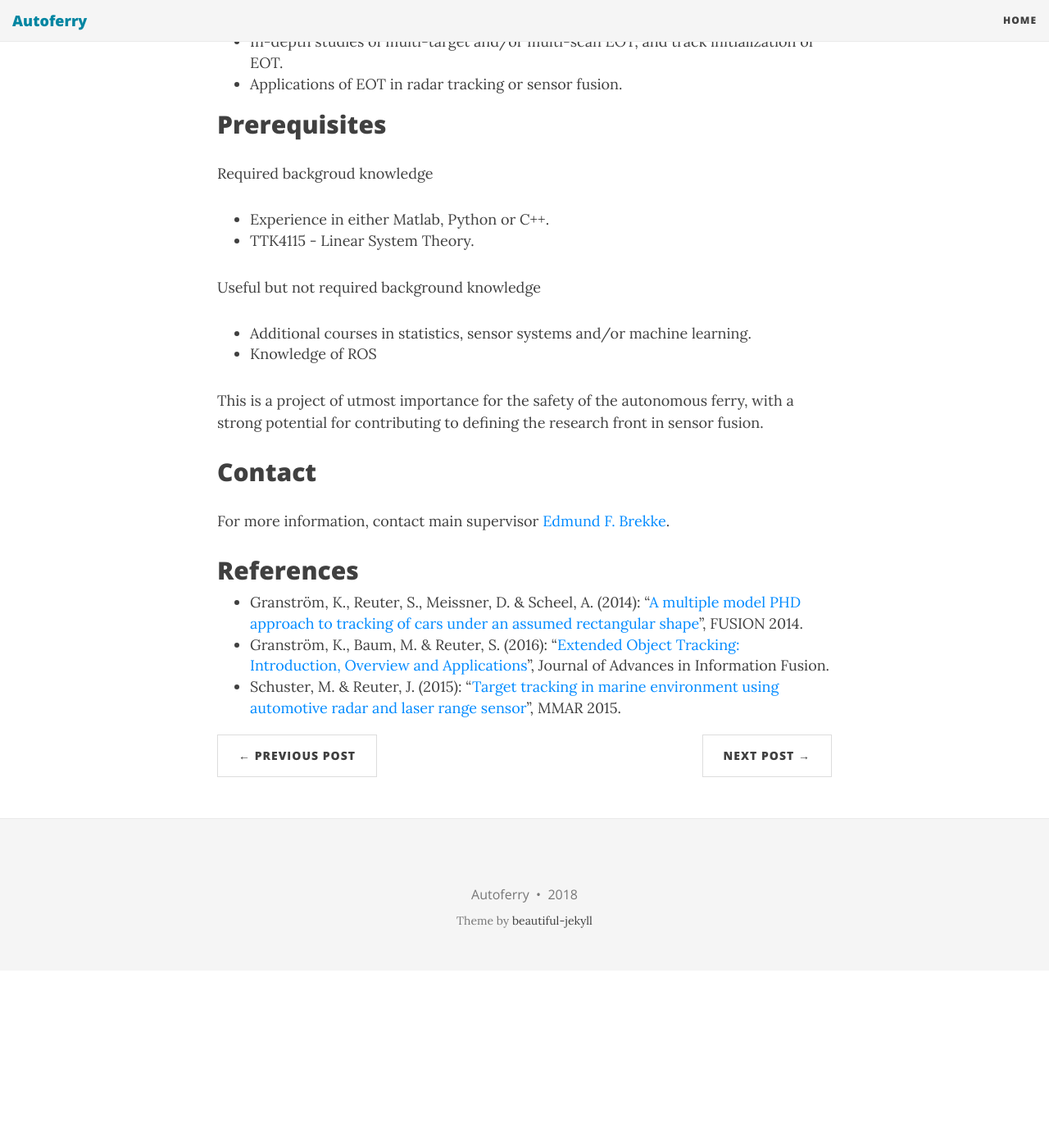
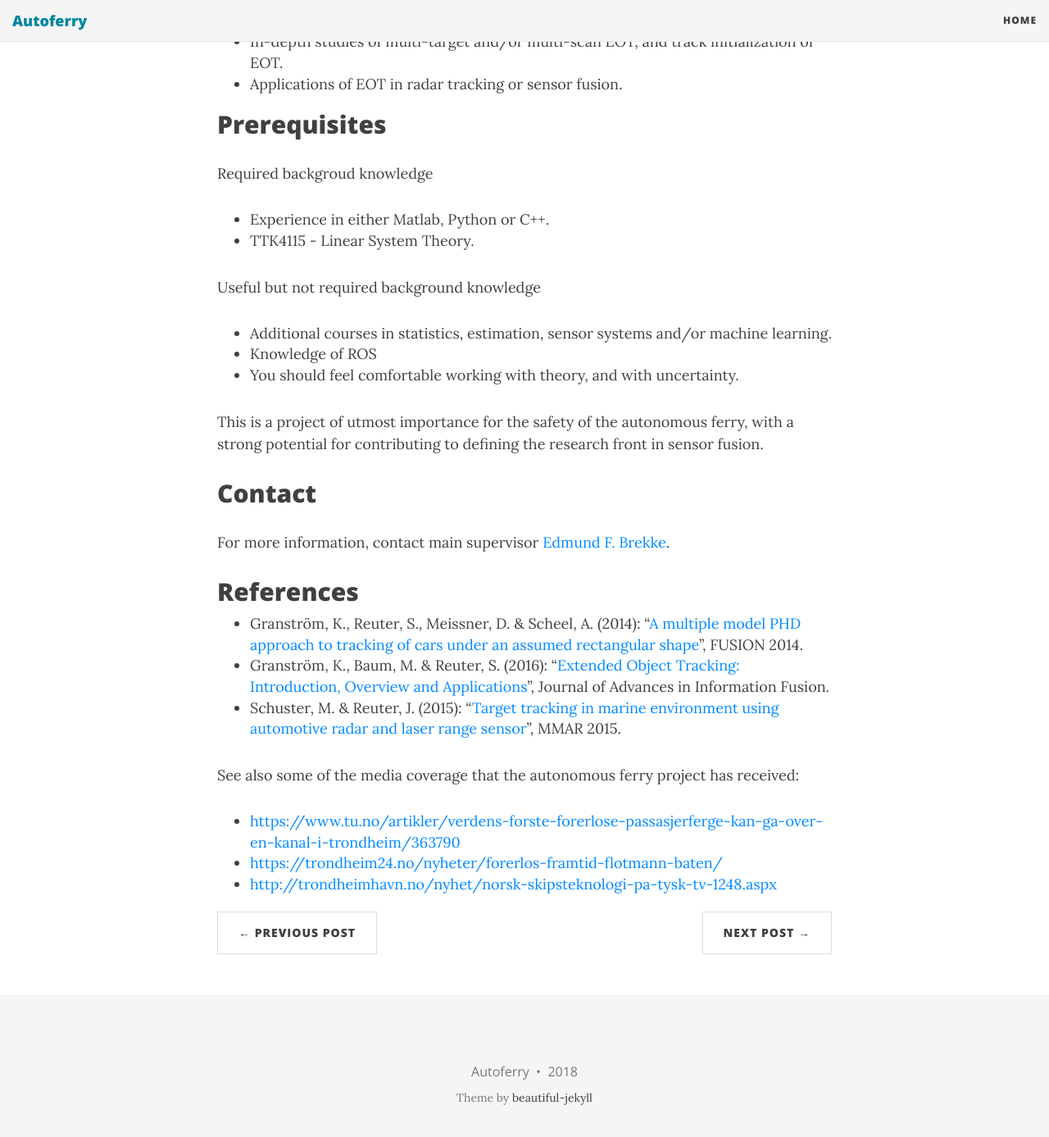
Before and after one commit to autosit/autosit.github.io, a Jekyll site: the page built from _posts/2018-04-11-eot.md, in a window 1280 px wide and 1400 px high, scrolled down 1882 px. Shown: the top 1387 px of the window at 82% size. Built offline with Jekyll 4.4.1, drawn with Linux system fonts in a browser that asks for light colours; nearby versions of some CDN libraries; before the commit the page ends 3066 px from its top, so only the background shows below that.

Commit message:
added media links

```diff
--- a/_posts/2018-04-11-eot.md
+++ b/_posts/2018-04-11-eot.md
@@ -48,8 +48,9 @@ Required backgroud knowledge
 
 Useful but not required background knowledge
 
-- Additional courses in statistics, sensor systems and/or machine learning.
+- Additional courses in statistics, estimation, sensor systems and/or machine learning.
 - Knowledge of ROS
+- You should feel comfortable working with theory, and with uncertainty.
 
 This is a project of utmost importance for the safety of the autonomous ferry, with a strong potential for contributing to defining the research front in sensor fusion.
 
@@ -61,3 +62,9 @@ For more information, contact main supervisor [Edmund F. Brekke](http://www.ntnu
 * Granström, K., Reuter, S., Meissner, D. & Scheel, A. (2014): “[A multiple model PHD approach to tracking of cars under an assumed rectangular shape](https://ieeexplore.ieee.org/document/6915991/)”, FUSION 2014.
 * Granström, K., Baum, M. & Reuter, S. (2016): “[Extended Object Tracking: Introduction, Overview and Applications](https://arxiv.org/abs/1604.00970)”, Journal of Advances in Information Fusion.
 * Schuster, M. & Reuter, J. (2015): “[Target tracking in marine environment using automotive radar and laser range sensor](https://ieeexplore.ieee.org/document/7284009/)”, MMAR 2015.
+
+See also some of the media coverage that the autonomous ferry project has received:
+
+- <a href="https://www.tu.no/artikler/verdens-forste-forerlose-passasjerferge-kan-ga-over-en-kanal-i-trondheim/363790">https://www.tu.no/artikler/verdens-forste-forerlose-passasjerferge-kan-ga-over-en-kanal-i-trondheim/363790</a>
+- <a href="https://trondheim24.no/nyheter/forerlos-framtid-flotmann-baten/">https://trondheim24.no/nyheter/forerlos-framtid-flotmann-baten/</a>
+- <a href="http://trondheimhavn.no/nyhet/norsk-skipsteknologi-pa-tysk-tv-1248.aspx">http://trondheimhavn.no/nyhet/norsk-skipsteknologi-pa-tysk-tv-1248.aspx</a>
```
Also changed, not shown: _posts/2018-04-11-mpc.md (+6 -0 lines).
